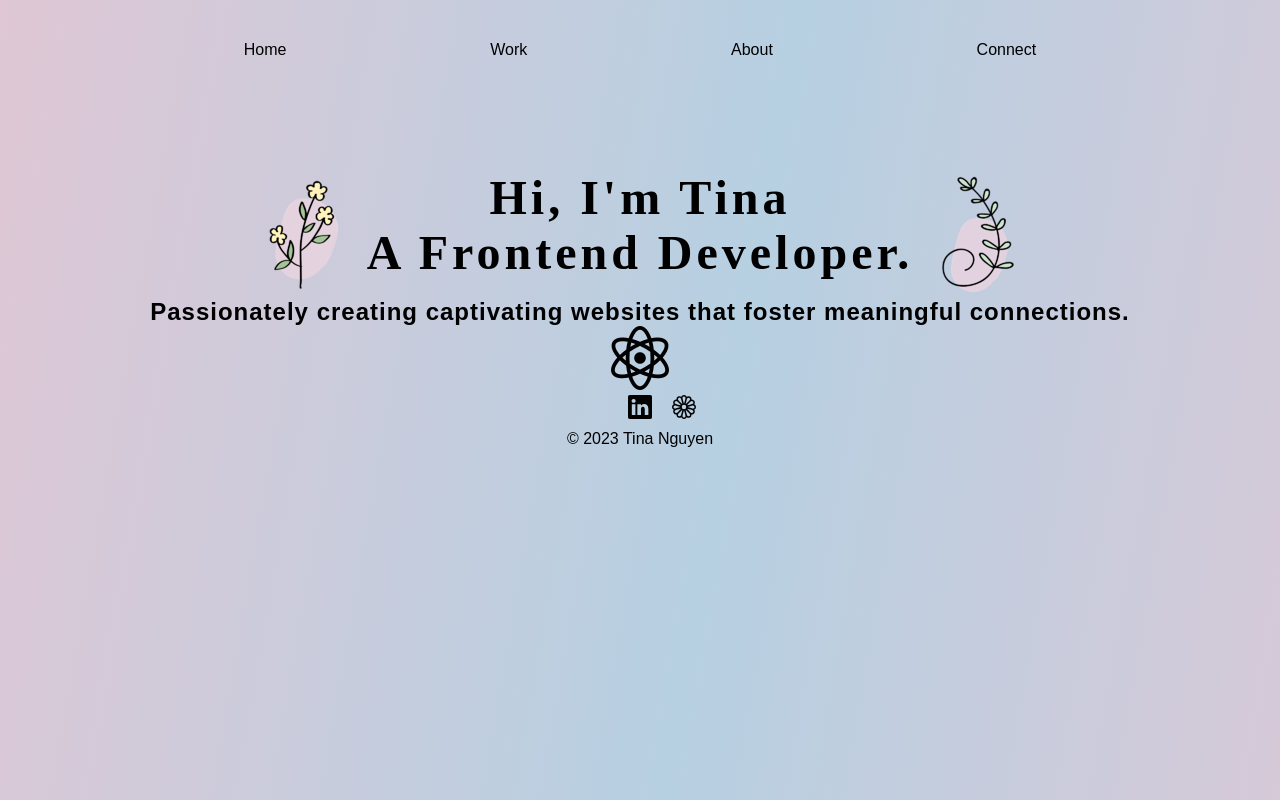
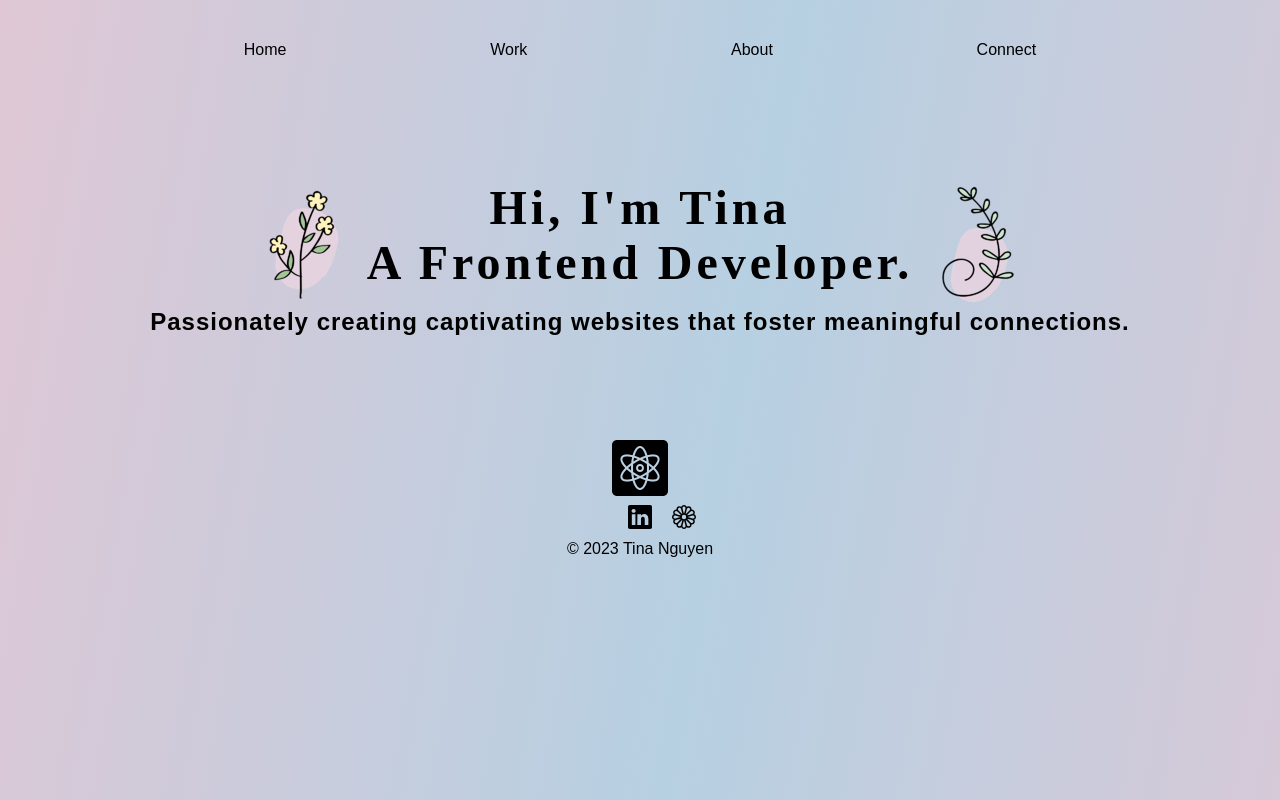
Before and after one commit to twentyfive21/portfolio-react, a React (Vite) app: page / in a window 1280 px wide. Built offline with nearby package versions, Linux system fonts and the light colour scheme; some icons are missing; a web font is replaced by a local one.

Commit message:
added extra padding to intro

```diff
--- a/src/pages/Homepage/Homepage.css
+++ b/src/pages/Homepage/Homepage.css
@@ -12,7 +12,7 @@ h3 {
     display: flex;
     flex-direction: column;
     align-items: center;
-    padding-top: 70px;
+    padding: 80px 10px 100px 10px;
     text-align: center;
 }
 .top-section {
```
Also changed, not shown: src/assets/react.png.
